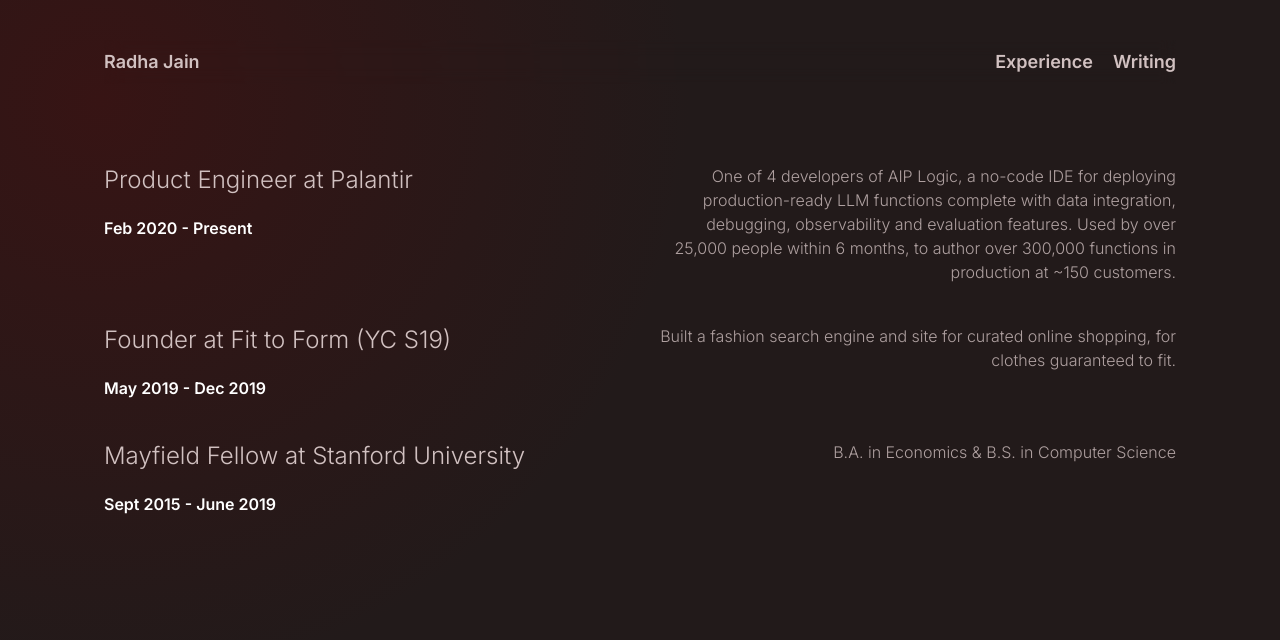
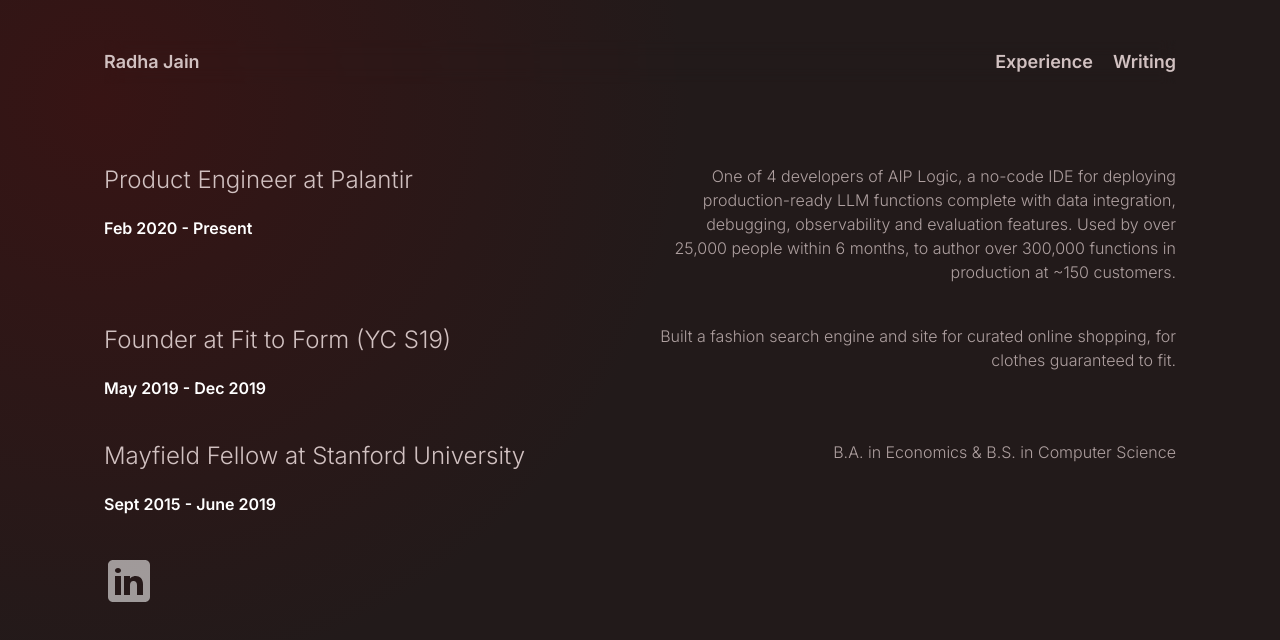
Before and after one commit to radhajain/rj-portfolio, a Next.js app: page /experience in a window 1280 px wide. Shown: the top 640 px of the page. Built offline with nearby package versions, Linux system fonts and the light colour scheme.

Commit message:
with contact info

```diff
--- /dev/null
+++ b/public/icons.tsx
@@ -0,0 +1,11 @@
+export const LinkedInIcon = ({ className }: { className?: string }) => (
+  <svg
+    xmlns="http://www.w3.org/2000/svg"
+    width="50"
+    height="50"
+    fill="#FFF"
+    className={className}
+  >
+    <path d="M41 4H9C6.24 4 4 6.24 4 9v32c0 2.76 2.24 5 5 5h32c2.76 0 5-2.24 5-5V9c0-2.76-2.24-5-5-5zM17 20v19h-6V20h6zm-6-5.53c0-1.4 1.2-2.47 3-2.47s2.93 1.07 3 2.47c0 1.4-1.12 2.53-3 2.53-1.8 0-3-1.13-3-2.53zM39 39h-6V29c0-2-1-4-3.5-4.04h-.08C27 24.96 26 27.02 26 29v10h-6V20h6v2.56S27.93 20 31.81 20c3.97 0 7.19 2.73 7.19 8.26V39z" />
+  </svg>
+);
--- a/src/app/experience/page.tsx
+++ b/src/app/experience/page.tsx
@@ -1,4 +1,5 @@
 "use client";
+import { LinkedInIcon } from "public/icons";
 import PortfolioPage from "~/_components/PortfolioPage";
 
 export default function Experience() {
@@ -19,6 +20,14 @@
             </div>
           </div>
         ))}
+        <a
+          href="https://www.linkedin.com/in/radha-jain-815047122"
+          className="opacity-80"
+          rel="none"
+          target="_blank"
+        >
+          <LinkedInIcon className="opacity-70 hover:opacity-100" />
+        </a>
       </div>
     </PortfolioPage>
   );
--- a/src/app/page.tsx
+++ b/src/app/page.tsx
@@ -25,6 +25,16 @@
             </a>{" "}
             Previously, I founded a fashion-tech startup and took it through
             YCombinator, and studied Computer Science & Economics at Stanford.
+          </div>
+          <div>
+            Contact:{" "}
+            <a
+              href="mailto:hi@radhajain.com"
+              className="underline-offset-5 underline hover:text-secondary"
+            >
+              hi@radhajain.com
+            </a>
+            .
           </div>
         </div>
         <div className="flex flex-1 justify-start md:justify-end">
```
